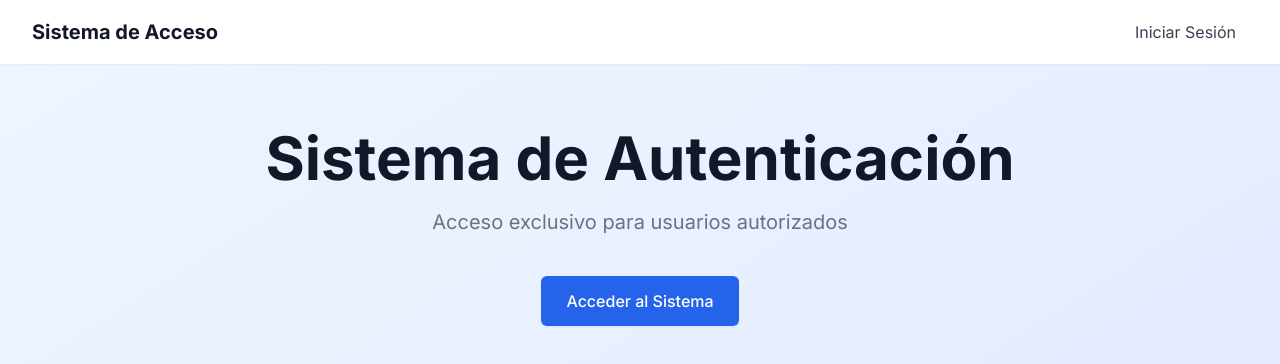
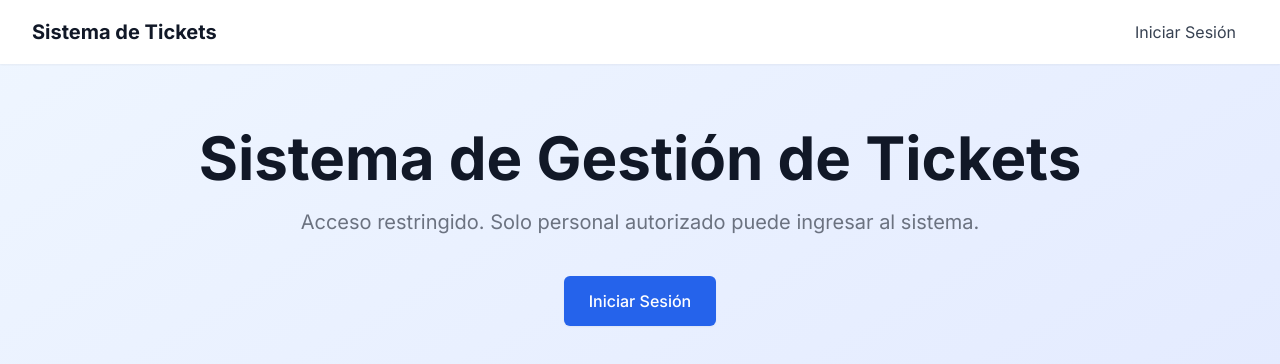
Before and after one commit to roldanronaldd19-debug/login3, a Next.js app: page / in a window 1280 px wide. Shown: the top 364 px of the page. Built offline with nearby package versions, Linux system fonts and the light colour scheme.

Commit message:
Update page.tsx

```diff
--- a/app/page.tsx
+++ b/app/page.tsx
@@ -7,9 +7,9 @@ export default function HomePage() {
         <div className="max-w-7xl mx-auto px-4 sm:px-6 lg:px-8">
           <div className="flex justify-between h-16">
             <div className="flex items-center">
-              <h1 className="text-xl font-bold text-gray-900">Sistema de Acceso</h1>
+              <h1 className="text-xl font-bold text-gray-900">Sistema de Tickets</h1>
             </div>
-            <div className="flex items-center">
+            <div className="flex items-center space-x-4">
               <Link
                 href="/login"
                 className="text-gray-700 hover:text-gray-900 px-3 py-2 rounded-md"
@@ -24,17 +24,17 @@ export default function HomePage() {
       <main className="max-w-7xl mx-auto px-4 sm:px-6 lg:px-8 py-16">
         <div className="text-center">
           <h1 className="text-4xl font-bold text-gray-900 sm:text-5xl md:text-6xl">
-            Sistema de Autenticación
+            Sistema de Gestión de Tickets
           </h1>
           <p className="mt-3 max-w-md mx-auto text-base text-gray-500 sm:text-lg md:mt-5 md:text-xl md:max-w-3xl">
-            Acceso exclusivo para usuarios autorizados
+            Acceso restringido. Solo personal autorizado puede ingresar al sistema.
           </p>
-          <div className="mt-10">
+          <div className="mt-10 flex justify-center gap-4">
             <Link
               href="/login"
               className="inline-flex items-center px-6 py-3 border border-transparent text-base font-medium rounded-md shadow-sm text-white bg-blue-600 hover:bg-blue-700"
             >
-              Acceder al Sistema
+              Iniciar Sesión
             </Link>
           </div>
         </div>
```
